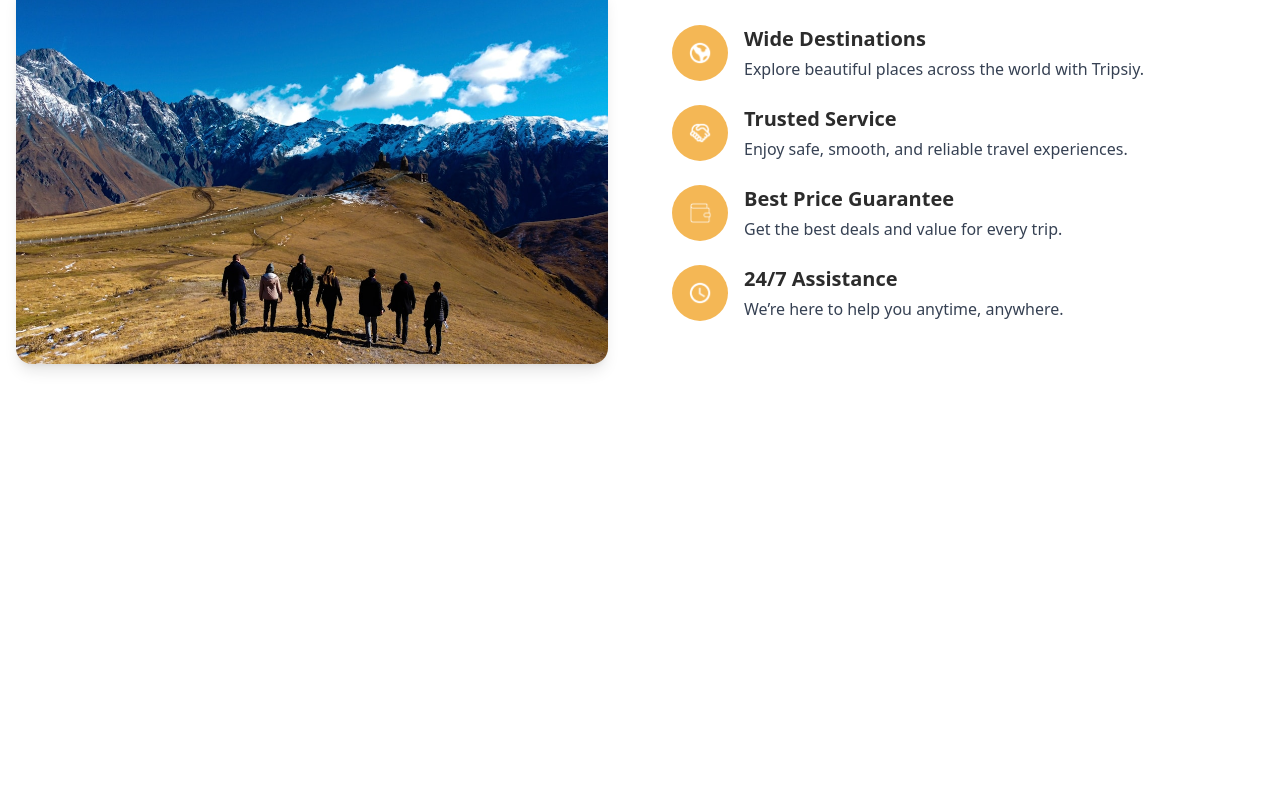
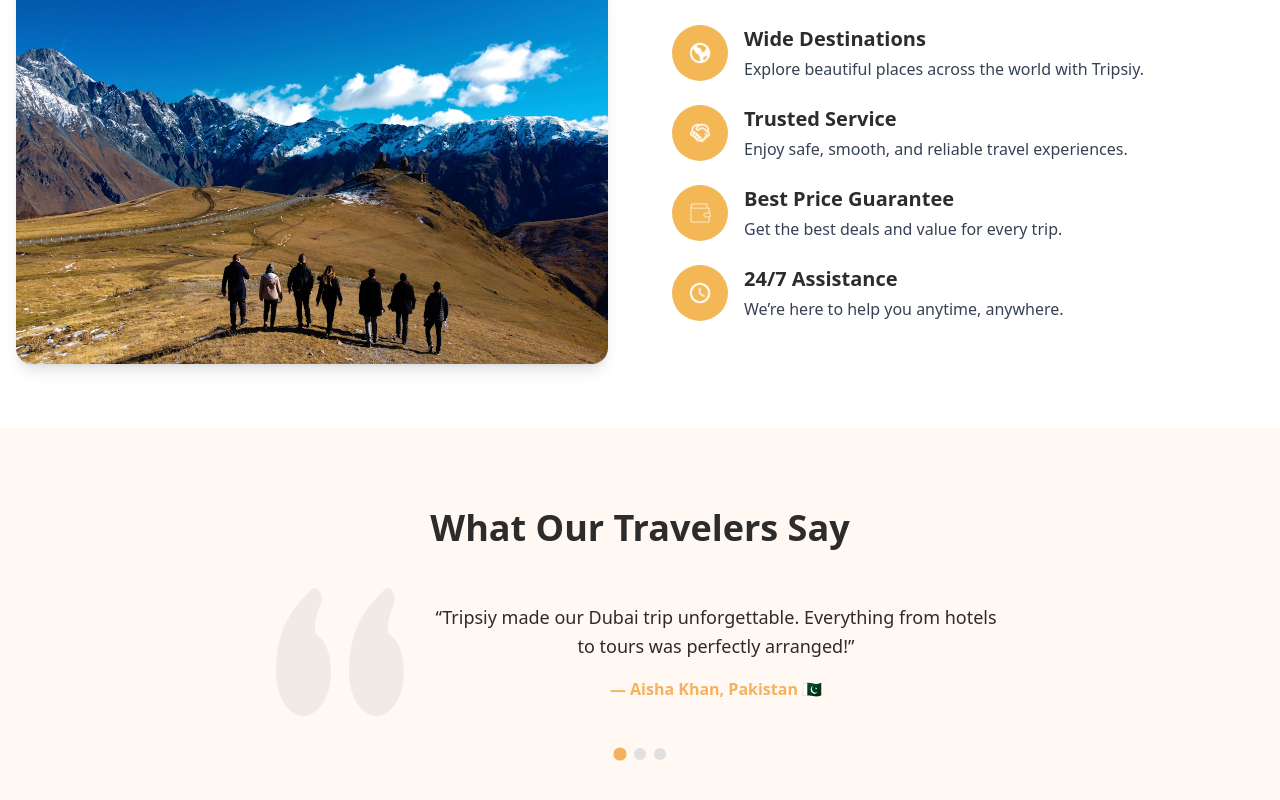
Before and after one commit to hammad200208/Travel-Tours, a React (Vite) app: page / in a window 1280 px wide. Shown: the part 2501-3301 px from the top of the page. Before the commit the page ends 2929 px from the top, so only its background shows below. Built offline with nearby package versions, Linux system fonts and the light colour scheme.

Commit message:
added review.jsx

```diff
--- a/src/App.jsx
+++ b/src/App.jsx
@@ -4,6 +4,7 @@ import Hero from './components/Hero-Section/Hero.jsx'
 import Destination from './components/Destinations-Section/Destination.jsx'
 import Feature from './components/Featured-Section/Feature.jsx'
 import Choose from './components/Choose-Section/Choose.jsx'
+import Review from './components/Review-Section/Review.jsx'
 
 function App() {
   return (
@@ -13,6 +14,7 @@ function App() {
       <Destination />
       <Feature />
       <Choose />
+      <Review />
     </>
   )
 }
--- /dev/null
+++ b/src/components/Review-Section/Review.jsx
@@ -0,0 +1,69 @@
+import React, { useState } from "react";
+
+const reviews = [
+  {
+    text: "Tripsiy made our Dubai trip unforgettable. Everything from hotels to tours was perfectly arranged!",
+    name: "Aisha Khan",
+    country: "Pakistan 🇵🇰",
+  },
+  {
+    text: "Our Bali honeymoon was magical! Tripsiy took care of every little detail and made it stress-free.",
+    name: "Zain & Hira",
+    country: "Pakistan 🇵🇰",
+  },
+  {
+    text: "I booked a solo trip to Paris through Tripsiy, and it was seamless — best experience ever!",
+    name: "Ahmed Raza",
+    country: "Pakistan 🇵🇰",
+  },
+];
+
+const Review = () => {
+  const [current, setCurrent] = useState(0);
+
+  return (
+    <section className="bg-[#fff8f3] py-20 relative overflow-hidden">
+      <div className="max-w-4xl mx-auto text-center px-6 relative z-10">
+        {/* Heading */}
+        <h2 className="text-4xl font-extrabold font-poppins text-[#2C2C2C] mb-10">
+          What Our Travelers Say
+        </h2>
+
+        {/* Review Card */}
+        <div className="flex flex-col items-center md:flex-row gap-6 justify-center relative">
+          {/* Vector Image (Left Side) */}
+          <img
+            src="/Vector.png"
+            alt="Decorative Vector"
+            className="w-20 h-20 md:w-32 md:h-32 opacity-80"
+          />
+
+          {/* Review Text */}
+          <div className="md:text-center text-center">
+            <p className="text-lg font-poppins text-[#2C2C2C] leading-relaxed max-w-xl mx-auto md:mx-0 mb-4">
+              “{reviews[current].text}”
+            </p>
+            <p className="text-[#F6B15C] font-semibold font-poppins">
+              — {reviews[current].name}, {reviews[current].country}
+            </p>
+          </div>
+        </div>
+
+        {/* Dots */}
+        <div className="flex justify-center items-center gap-2 mt-8">
+          {reviews.map((_, index) => (
+            <button
+              key={index}
+              onClick={() => setCurrent(index)}
+              className={`w-3 h-3 rounded-full transition-all duration-300 ${
+                current === index ? "bg-[#F6B15C] scale-110" : "bg-[#E0E0E0]"
+              }`}
+            ></button>
+          ))}
+        </div>
+      </div>
+    </section>
+  );
+};
+
+export default Review;
```
Also changed, not shown: public/Vector.png (added).
